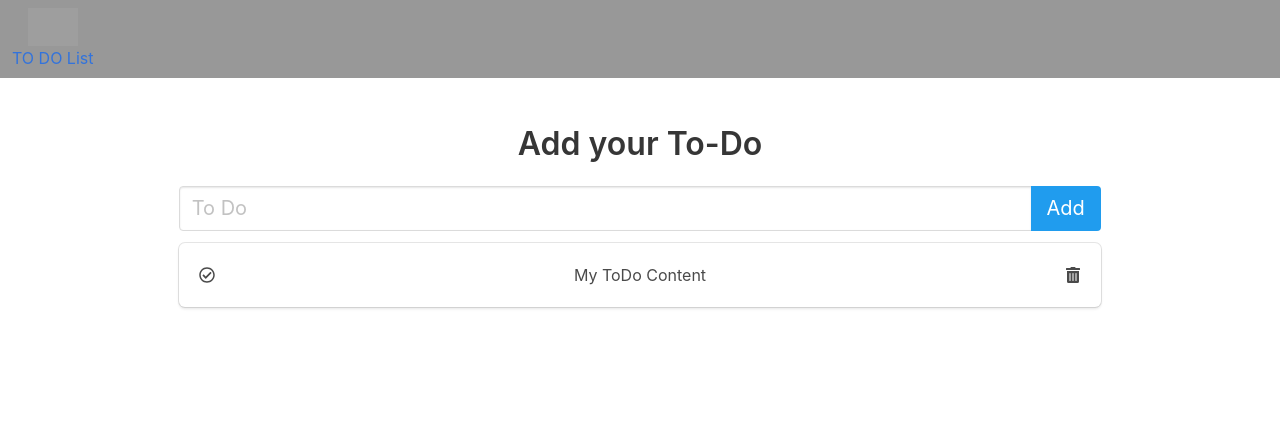
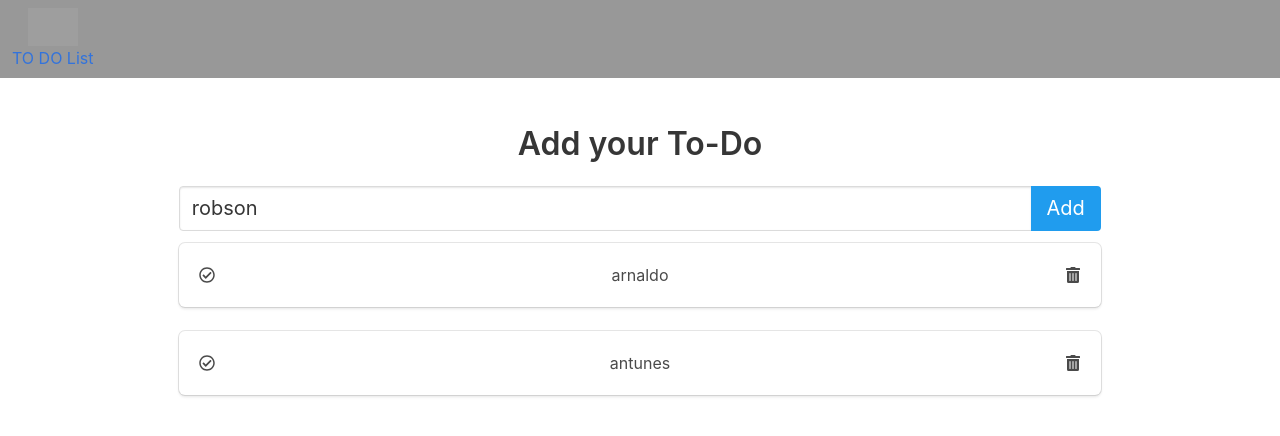
Before and after one commit to marianaruddy/pwa, a React (Create React App) app: page / in a window 1280 px wide. Shown: the top 436 px of the page. Built offline with nearby package versions, Linux system fonts and the light colour scheme; grey boxes are pictures that could not be loaded.

Commit message:
todo adicionando tarefa

```diff
--- a/src/App.js
+++ b/src/App.js
@@ -1,68 +1,15 @@
 import React, { Component } from "react";
 import logo from "./logo.svg";
 import "./App.css";
+import Header from "./components/Header";
+import ToDo from "./components/ToDo";
 
 class App extends Component {
   render() {
     return (
       <div>
-        <nav
-          className="navbar nav-bar-background"
-          role="navigation"
-          aria-label="main navigation"
-        >
-          <div className="navbar-brand">
-            <a className="navbar-item container-todo">
-              <img
-                className="logo"
-                src="/to-do.png"
-                alt="Bulma: a modern CSS framework based on Flexbox"
-                width="112"
-                height="28"
-              />
-              TO DO List
-            </a>
-
-            <a
-              role="button"
-              className="navbar-burger"
-              aria-label="menu"
-              aria-expanded="false"
-            >
-              <span aria-hidden="true" />
-              <span aria-hidden="true" />
-              <span aria-hidden="true" />
-            </a>
-          </div>
-        </nav>
-        <section className="section">
-          <div className="container container-todo">
-            <h1 className="title">Add your To-Do</h1>
-            <div className="todo-wrapper">
-              <div className="field has-addons todo-control-wrapper">
-                <div className="control todo-control">
-                  <input
-                    className="input is-medium"
-                    type="text"
-                    placeholder="To Do"
-                  />
-                </div>
-                <div className="control">
-                  <a className="button is-info is-medium">Add</a>
-                </div>
-              </div>
-              <div className="box todo-box">
-                <span className="icon is-small">
-                  <i className="far fa-check-circle" aria-hidden="true" />
-                </span>
-                <span>My ToDo Content</span>
-                <span class="icon is-small">
-                  <i class="fas fa-trash-alt" aria-hidden="true" />
-                </span>
-              </div>
-            </div>
-          </div>
-        </section>
+        <Header />
+        <ToDo />
       </div>
     );
   }
--- /dev/null
+++ b/src/components/Header.js
@@ -0,0 +1,26 @@
+import React from "react";
+
+const Header = function() {
+  return (
+    <nav
+      className="navbar nav-bar-background"
+      role="navigation"
+      aria-label="main navigation"
+    >
+      <div className="navbar-brand">
+        <a className="navbar-item container-todo">
+          <img
+            className="logo"
+            src="/to-do.png"
+            alt="Bulma: a modern CSS framework based on Flexbox"
+            width="112"
+            height="28"
+          />
+          TO DO List
+        </a>
+      </div>
+    </nav>
+  );
+};
+
+export default Header;
--- /dev/null
+++ b/src/components/Task.js
@@ -0,0 +1,17 @@
+import React from "react";
+
+const Task = function(props) {
+  return (
+    <div className="box todo-box">
+      <span className="icon is-small">
+        <i className="far fa-check-circle" aria-hidden="true" />
+      </span>
+      <span>{props.taskData.text}</span>
+      <span className="icon is-small">
+        <i className="fas fa-trash-alt" aria-hidden="true" />
+      </span>
+    </div>
+  );
+};
+
+export default Task;
--- /dev/null
+++ b/src/components/TaskList.js
@@ -0,0 +1,10 @@
+import React from "react";
+import Task from "./Task";
+
+const TaskList = function(props) {
+  const renderedTasks = props.taskList.map(task => <Task taskData={task} />);
+
+  return <div>{renderedTasks}</div>;
+};
+
+export default TaskList;
--- /dev/null
+++ b/src/components/ToDo.js
@@ -0,0 +1,54 @@
+import React from "react";
+import ToDoTitle from "./ToDoTitle";
+import ToDoInput from "./ToDoInput";
+import TaskList from "./TaskList";
+
+class ToDo extends React.Component {
+  state = {
+    addTaskText: "robson",
+    taskList: [
+      {
+        text: "arnaldo"
+      },
+      {
+        text: "antunes"
+      }
+    ]
+  };
+
+  changeText(taskText) {
+    this.setState({ addTaskText: taskText });
+  }
+
+  addTask() {
+    const newTask = {
+      text: this.state.addTaskText
+    };
+    const newTaskList = this.state.taskList.concat(newTask);
+
+    this.setState({
+      addTaskText: "",
+      taskList: newTaskList
+    });
+  }
+
+  render() {
+    return (
+      <section className="section">
+        <div className="container container-todo">
+          <ToDoTitle />
+          <div className="todo-wrapper">
+            <ToDoInput
+              value={this.state.addTaskText}
+              onChangeText={text => this.changeText(text)}
+              onAddTask={() => this.addTask()}
+            />
+            <TaskList taskList={this.state.taskList} />
+          </div>
+        </div>
+      </section>
+    );
+  }
+}
+
+export default ToDo;
--- /dev/null
+++ b/src/components/ToDoInput.js
@@ -0,0 +1,27 @@
+import React from "react";
+
+const ToDoInput = function(props) {
+  return (
+    <div className="field has-addons todo-control-wrapper">
+      <div className="control todo-control">
+        <input
+          className="input is-medium"
+          value={props.value}
+          onChange={e => props.onChangeText(e.target.value)}
+          type="text"
+          placeholder="To Do"
+        />
+      </div>
+      <div className="control">
+        <a
+          onClick={() => props.onAddTask()}
+          className="button is-info is-medium"
+        >
+          Add
+        </a>
+      </div>
+    </div>
+  );
+};
+
+export default ToDoInput;
--- /dev/null
+++ b/src/components/ToDoTitle.js
@@ -0,0 +1,7 @@
+import React from "react";
+
+const ToDoTitle = function() {
+  return <h1 className="title">Add your To-Do</h1>;
+};
+
+export default ToDoTitle;
```
